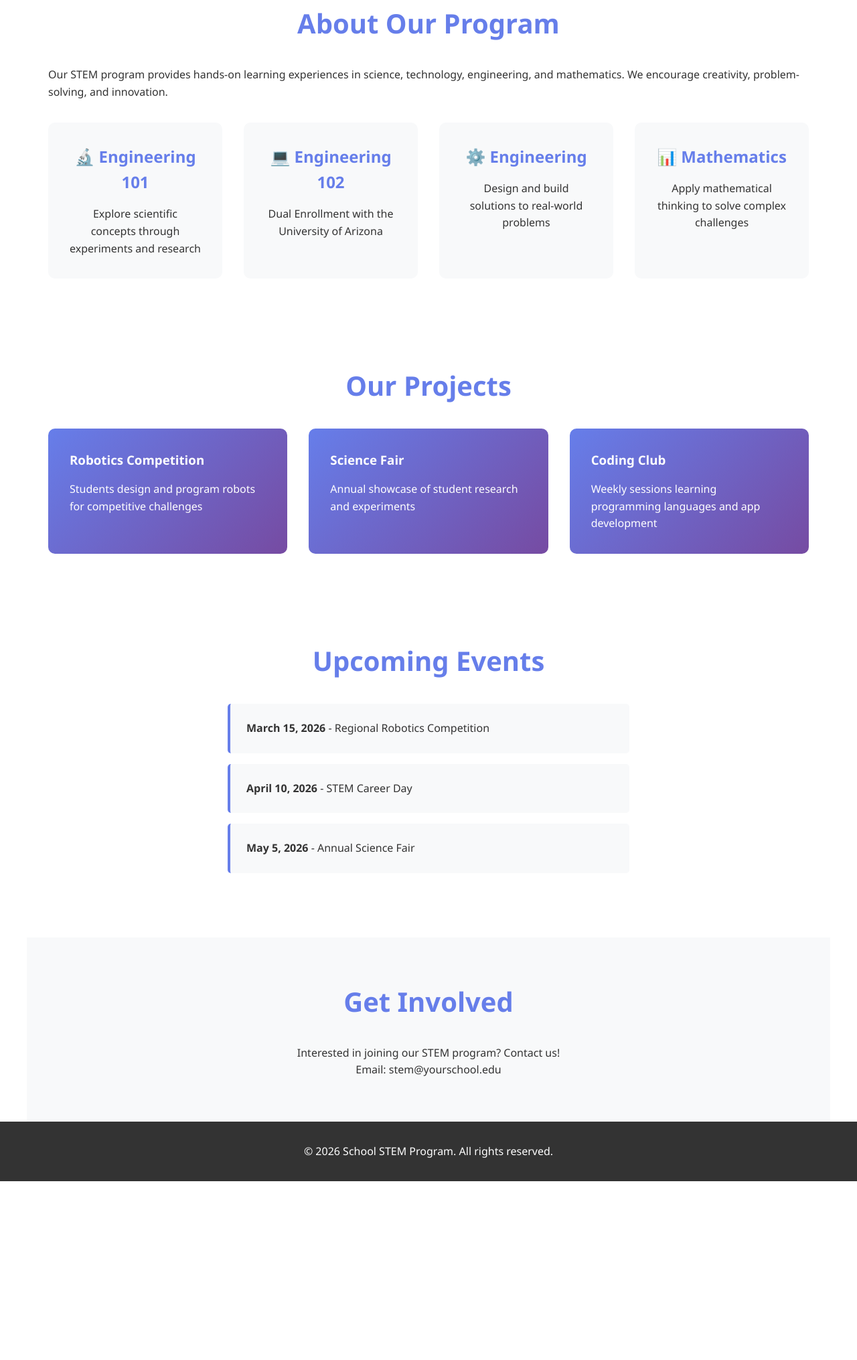
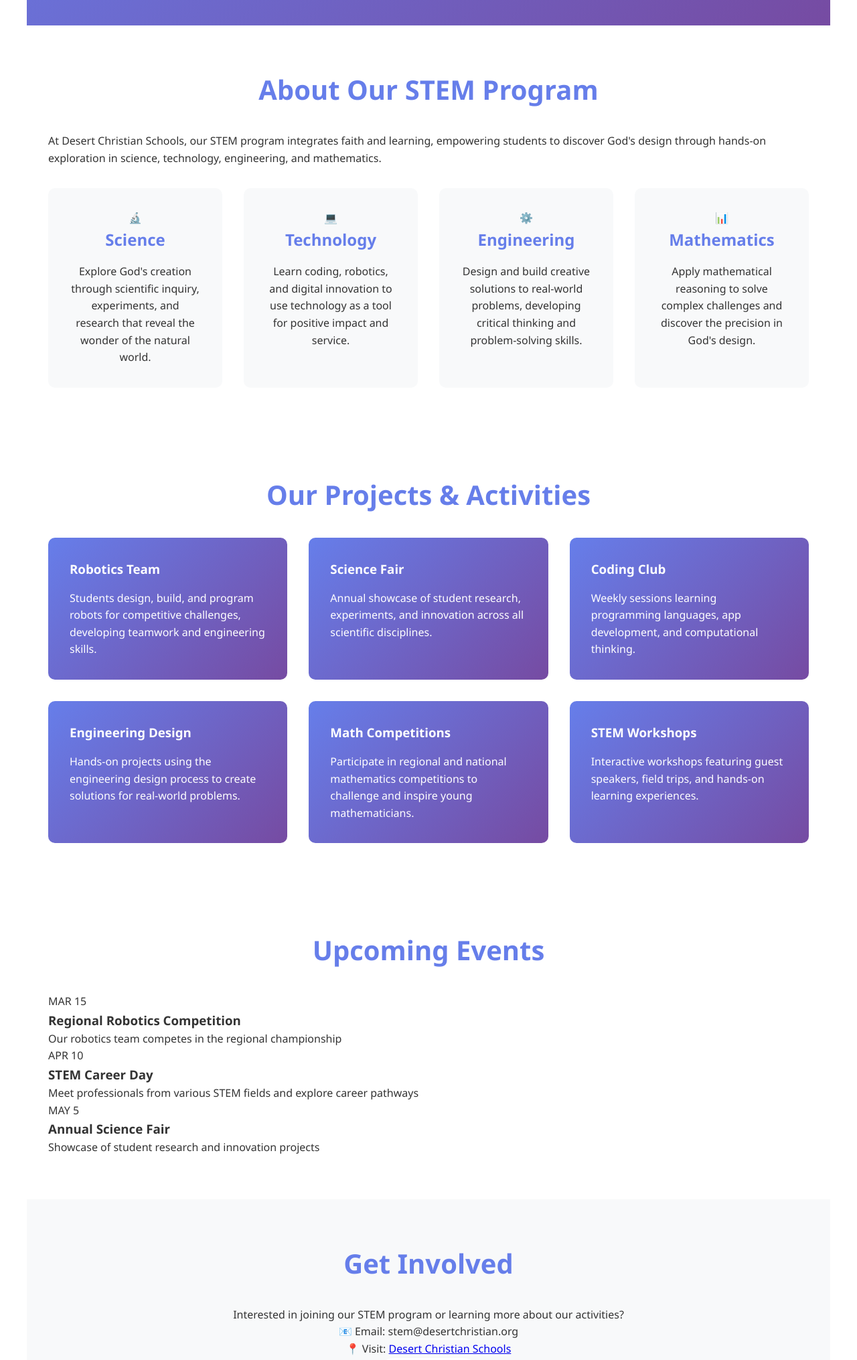
Before and after one commit to RBarents18/DCHS-STEM, a plain HTML site: page index.html in a window 1280 px wide. Shown: the part 534-2565 px from the top of the page at 67% size. Before the commit the page ends 2298 px from the top, so only its background shows below. Drawn offline with Linux system fonts and the light colour scheme.

Commit message:
Update index.html for STEM program details

```diff
--- a/index.html
+++ b/index.html
@@ -3,14 +3,14 @@
 <head>
     <meta charset="UTF-8">
     <meta name="viewport" content="width=device-width, initial-scale=1.0">
-    <title>DCHS STEM</title>
+    <title>Desert Christian STEM Program</title>
     <link rel="stylesheet" href="styles.css">
 </head>
 <body>
     <header>
         <nav>
             <div class="logo">
-                <h1>Desert Christian High School</h1>
+                <h1>Desert Christian STEM</h1>
             </div>
             <ul class="nav-links">
                 <li><a href="#home">Home</a></li>
@@ -24,70 +24,124 @@
 
     <main>
         <section id="home" class="hero">
-            <h2>Desert Christian Schools - STEM</h2>
-            <p>Inspiring the next generation of scientists, technologists, engineers, and mathematicians</p>
-            <button class="cta-button">Learn More</button>
+            <div class="hero-content">
+                <h2>Desert Christian STEM Program</h2>
+                <p>Inspiring excellence in Science, Technology, Engineering, and Mathematics</p>
+                <p class="verse">"For I know the plans I have for you," declares the Lord, "plans to prosper you and not to harm you, plans to give you hope and a future." - Jeremiah 29:11</p>
+                <button class="cta-button">Explore Our Program</button>
+            </div>
         </section>
 
         <section id="about">
-            <h2>About Our Program</h2>
-            <p>Our STEM program provides hands-on learning experiences in science, technology, engineering, and mathematics. We encourage creativity, problem-solving, and innovation.</p>
+            <h2>About Our STEM Program</h2>
+            <p class="section-intro">At Desert Christian Schools, our STEM program integrates faith and learning, empowering students to discover God's design through hands-on exploration in science, technology, engineering, and mathematics.</p>
+
             <div class="features">
                 <div class="feature-card">
-                    <h3>🔬 Engineering 101</h3>
-                    <p>Explore scientific concepts through experiments and research</p>
+                    <div class="icon">🔬</div>
+                    <h3>Science</h3>
+                    <p>Explore God's creation through scientific inquiry, experiments, and research that reveal the wonder of the natural world.</p>
                 </div>
                 <div class="feature-card">
-                    <h3>💻 Engineering 102</h3>
-                    <p>Dual Enrollment with the University of Arizona</p>
+                    <div class="icon">💻</div>
+                    <h3>Technology</h3>
+                    <p>Learn coding, robotics, and digital innovation to use technology as a tool for positive impact and service.</p>
                 </div>
                 <div class="feature-card">
-                    <h3>⚙️ Engineering</h3>
-                    <p>Design and build solutions to real-world problems</p>
+                    <div class="icon">⚙️</div>
+                    <h3>Engineering</h3>
+                    <p>Design and build creative solutions to real-world problems, developing critical thinking and problem-solving skills.</p>
                 </div>
                 <div class="feature-card">
-                    <h3>📊 Mathematics</h3>
-                    <p>Apply mathematical thinking to solve complex challenges</p>
+                    <div class="icon">📊</div>
+                    <h3>Mathematics</h3>
+                    <p>Apply mathematical reasoning to solve complex challenges and discover the precision in God's design.</p>
                 </div>
             </div>
         </section>
 
         <section id="projects">
-            <h2>Our Projects</h2>
+            <h2>Our Projects & Activities</h2>
             <div class="projects-grid">
                 <div class="project-card">
-                    <h3>Robotics Competition</h3>
-                    <p>Students design and program robots for competitive challenges</p>
+                    <h3>Robotics Team</h3>
+                    <p>Students design, build, and program robots for competitive challenges, developing teamwork and engineering skills.</p>
                 </div>
                 <div class="project-card">
                     <h3>Science Fair</h3>
-                    <p>Annual showcase of student research and experiments</p>
+                    <p>Annual showcase of student research, experiments, and innovation across all scientific disciplines.</p>
                 </div>
                 <div class="project-card">
                     <h3>Coding Club</h3>
-                    <p>Weekly sessions learning programming languages and app development</p>
+                    <p>Weekly sessions learning programming languages, app development, and computational thinking.</p>
+                </div>
+                <div class="project-card">
+                    <h3>Engineering Design</h3>
+                    <p>Hands-on projects using the engineering design process to create solutions for real-world problems.</p>
+                </div>
+                <div class="project-card">
+                    <h3>Math Competitions</h3>
+                    <p>Participate in regional and national mathematics competitions to challenge and inspire young mathematicians.</p>
+                </div>
+                <div class="project-card">
+                    <h3>STEM Workshops</h3>
+                    <p>Interactive workshops featuring guest speakers, field trips, and hands-on learning experiences.</p>
                 </div>
             </div>
         </section>
 
         <section id="events">
             <h2>Upcoming Events</h2>
-            <ul class="events-list">
-                <li><strong>March 15, 2026</strong> - Regional Robotics Competition</li>
-                <li><strong>April 10, 2026</strong> - STEM Career Day</li>
-                <li><strong>May 5, 2026</strong> - Annual Science Fair</li>
-            </ul>
+            <div class="events-container">
+                <div class="event-card">
+                    <div class="event-date">
+                        <span class="month">MAR</span>
+                        <span class="day">15</span>
+                    </div>
+                    <div class="event-details">
+                        <h3>Regional Robotics Competition</h3>
+                        <p>Our robotics team competes in the regional championship</p>
+                    </div>
+                </div>
+                <div class="event-card">
+                    <div class="event-date">
+                        <span class="month">APR</span>
+                        <span class="day">10</span>
+                    </div>
+                    <div class="event-details">
+                        <h3>STEM Career Day</h3>
+                        <p>Meet professionals from various STEM fields and explore career pathways</p>
+                    </div>
+                </div>
+                <div class="event-card">
+                    <div class="event-date">
+                        <span class="month">MAY</span>
+                        <span class="day">5</span>
+                    </div>
+                    <div class="event-details">
+                        <h3>Annual Science Fair</h3>
+                        <p>Showcase of student research and innovation projects</p>
+                    </div>
+                </div>
+            </div>
         </section>
 
         <section id="contact">
             <h2>Get Involved</h2>
-            <p>Interested in joining our STEM program? Contact us!</p>
-            <p>Email: stem@yourschool.edu</p>
+            <div class="contact-content">
+                <p>Interested in joining our STEM program or learning more about our activities?</p>
+                <p class="contact-info">📧 Email: stem@desertchristian.org</p>
+                <p class="contact-info">📍 Visit: <a href="https://www.desertchristian.org/" target="_blank">Desert Christian Schools</a></p>
+                <button class="cta-button secondary">Contact Us</button>
+            </div>
         </section>
     </main>
 
     <footer>
-        <p>&copy; 2026 School STEM Program. All rights reserved.</p>
+        <div class="footer-content">
+            <p>&copy; 2026 Desert Christian Schools STEM Program</p>
+            <p>Empowering students to use their God-given talents in STEM fields</p>
+        </div>
     </footer>
 
     <script src="script.js"></script>
```
